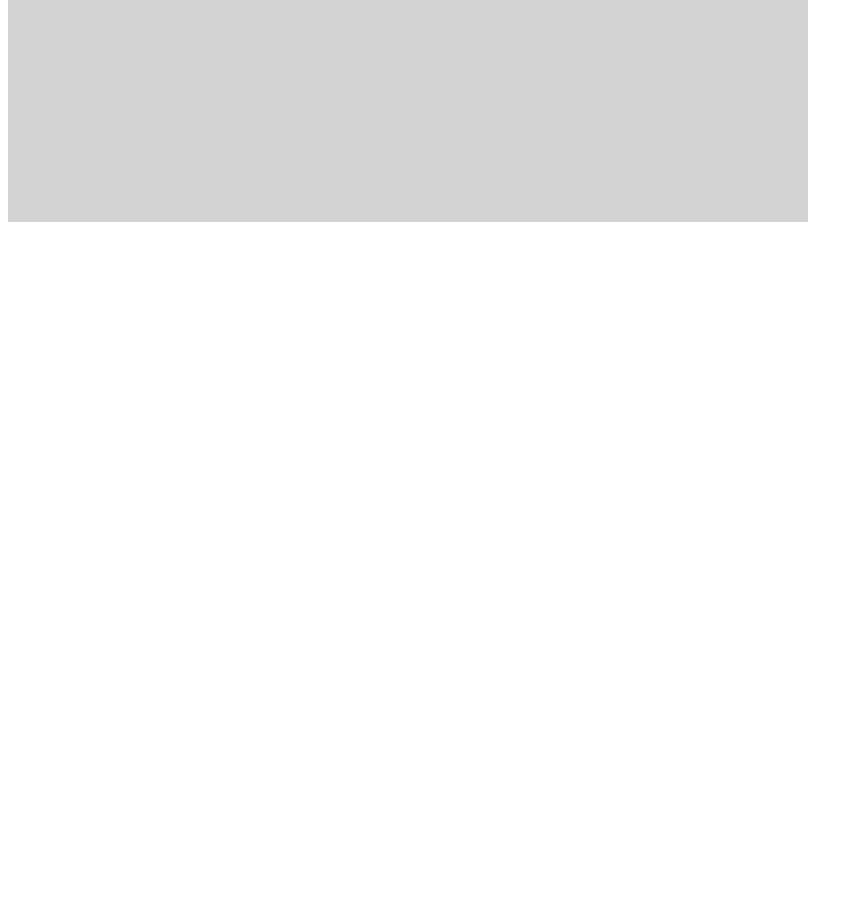
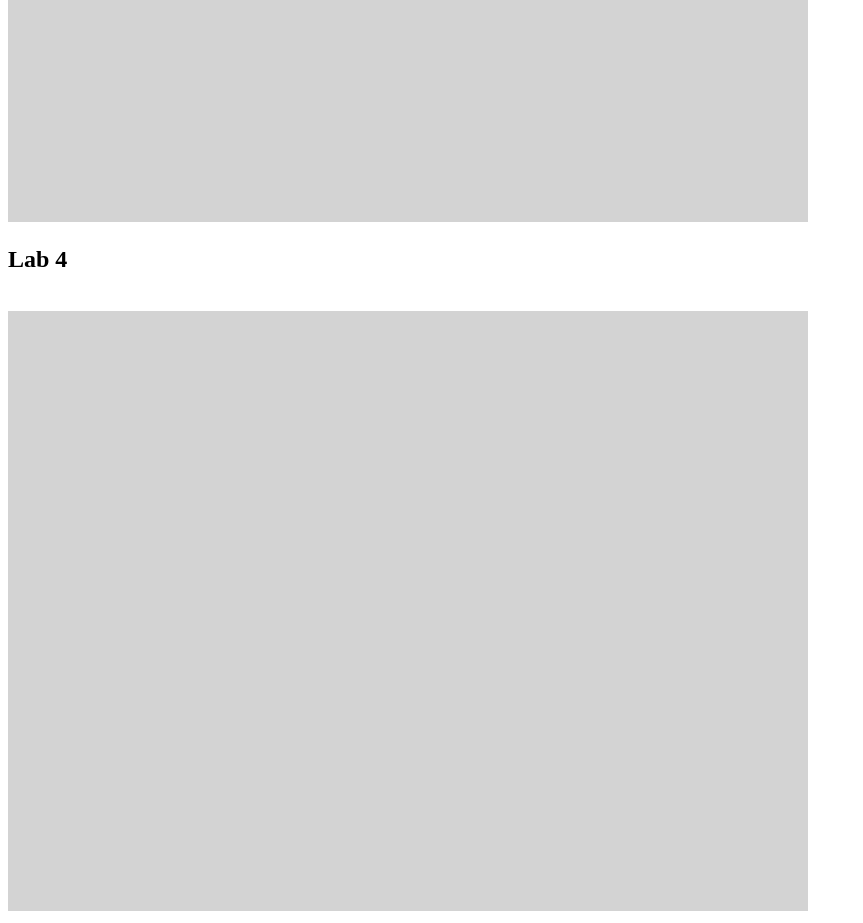
Before and after one commit to joonakeskitalo/oamk-interactive-labs, a plain HTML site: page 2018-01-29/index.html in a window 1280 px wide. Shown: the part 500-1423 px from the top of the page, without its empty margins (0-863 px from the left). Before the commit the page ends 800 px from the top, so only its background shows below. Drawn offline with Linux system fonts and the light colour scheme.

Commit message:
2018-01-30_11-14

```diff
--- a/2018-01-29/index.html
+++ b/2018-01-29/index.html
@@ -18,6 +18,16 @@
     <br>
     <canvas id="drawCanvas" style="background-color: lightgrey" width="800pt" height="600pt" onClick="canvasClicked(event)">
     </canvas>
+
+<!-- Lab 4 -->
+<br>
+<h2>Lab 4</h2>
+<br>
+<canvas id="drawCanvas2" style="background-color: lightgrey" width="800pt" height="600pt" onClick="drawLine(event)">
+    </canvas>
+
+
+
     <script src="js/script.js" type="text/javascript"></script>
   </div>
 </body>
--- a/2018-01-29/js/script.js
+++ b/2018-01-29/js/script.js
@@ -11,7 +11,7 @@ function canvasClicked(event) {
   context.stroke();
 }
 
-function getRandomNumber() {
+function getRandomNumber(max) {
   return Math.floor(Math.random() * max);
 }
 
@@ -27,6 +27,34 @@ function drawSomething() {
   context.closePath();
 }
 
+
+// Lab 4 part 1 - Drawing application with lines
+function drawLine() {
+  var canvas = document.getElementById("drawCanvas");
+  var context = canvas.getContext("2d");
+
+
+  canvas.addEventListener('mousemove', onMouseMove, false);
+  canvas.addEventListener('click', onClick, false);
+
+
+
+  // var start = event.offsetX, event.offsetY;
+  // var startY =
+  // var end = event.offsetX, event.offsetY;
+
+}
+
+
+
+
+
+
+
+
+
+
+
 function start() {
   window.setInterval(drawSomething, 300);
 }
```
